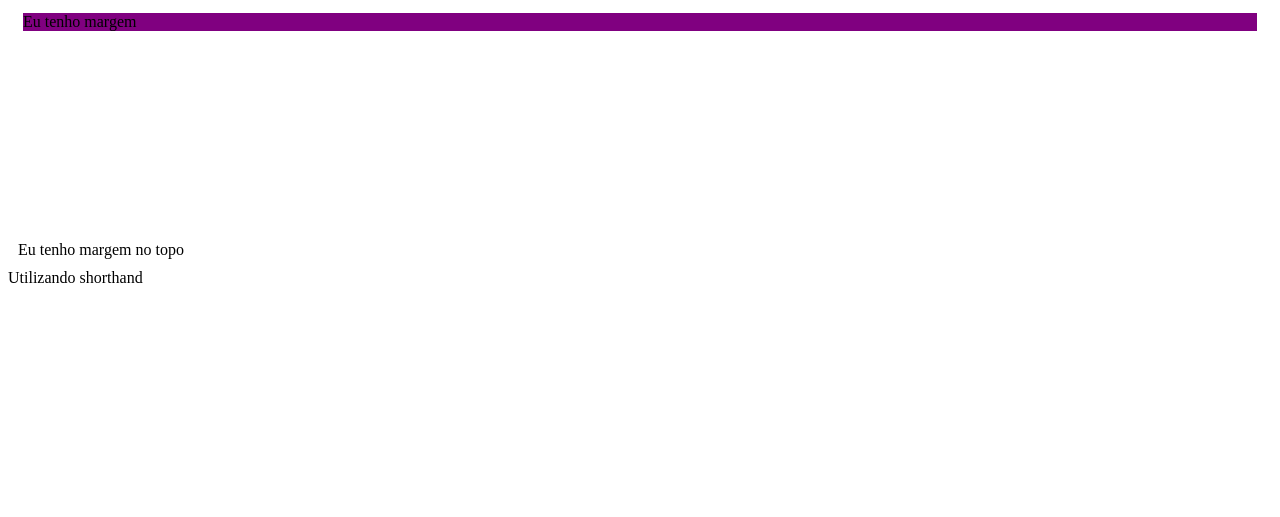
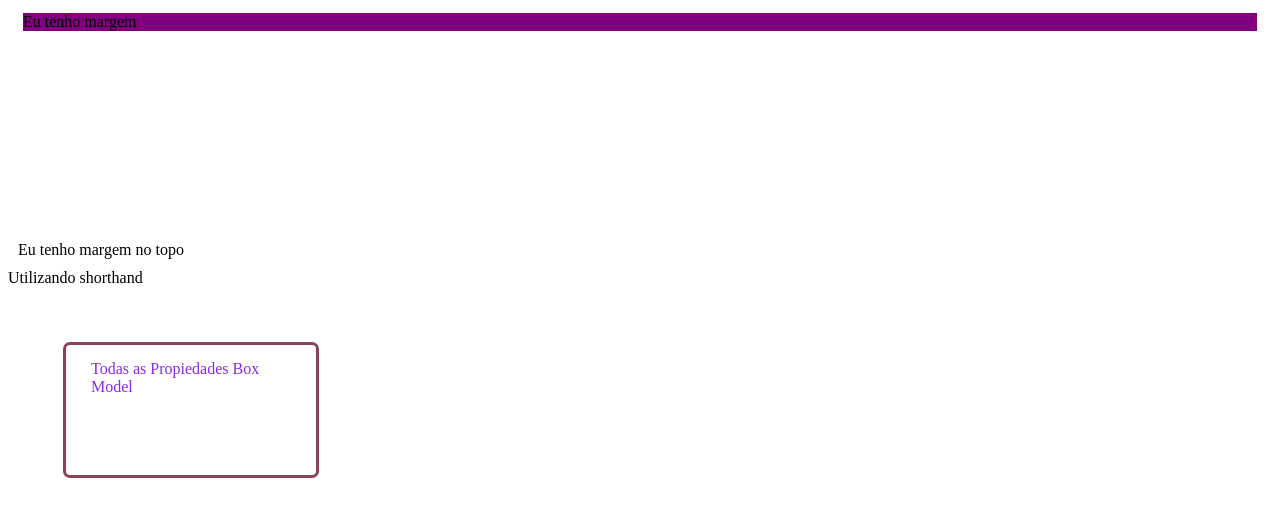
Before and after one commit to GabrielVanderlinde/formacao-frontend, a plain HTML site: page HTML-CSS/3_css/index.html in a window 1280 px wide. Shown: the part 3765-4282 px from the top of the page. Drawn offline with Linux system fonts and the light colour scheme.

Commit message:
feat: cria e estiliza estrutura completa de box model

```diff
--- a/HTML-CSS/3_css/CSS/style.css
+++ b/HTML-CSS/3_css/CSS/style.css
@@ -211,3 +211,13 @@ h2 {
     background-color: yellow;
     margin: 50px 15px 50px 15px;
 }
+
+/* Box Model */
+.box-model {
+    margin: 55px;
+    padding: 15px 25px;
+    border: 3px solid #845;
+    border-radius: 7px;
+    width: 200px;
+    height: 100px;
+}
--- a/HTML-CSS/3_css/index.html
+++ b/HTML-CSS/3_css/index.html
@@ -104,6 +104,8 @@
     <div class="margin">Eu tenho margem</div>
     <div class="margin-top">Eu tenho margem no topo</div>
     <div class="margin-shorthand">Utilizando shorthand</div>
+    <!-- 31 - BOX MODEL -->
+    <p class="box-model">Todas as Propiedades Box Model</p>
 </body>
 
 </html>
```
